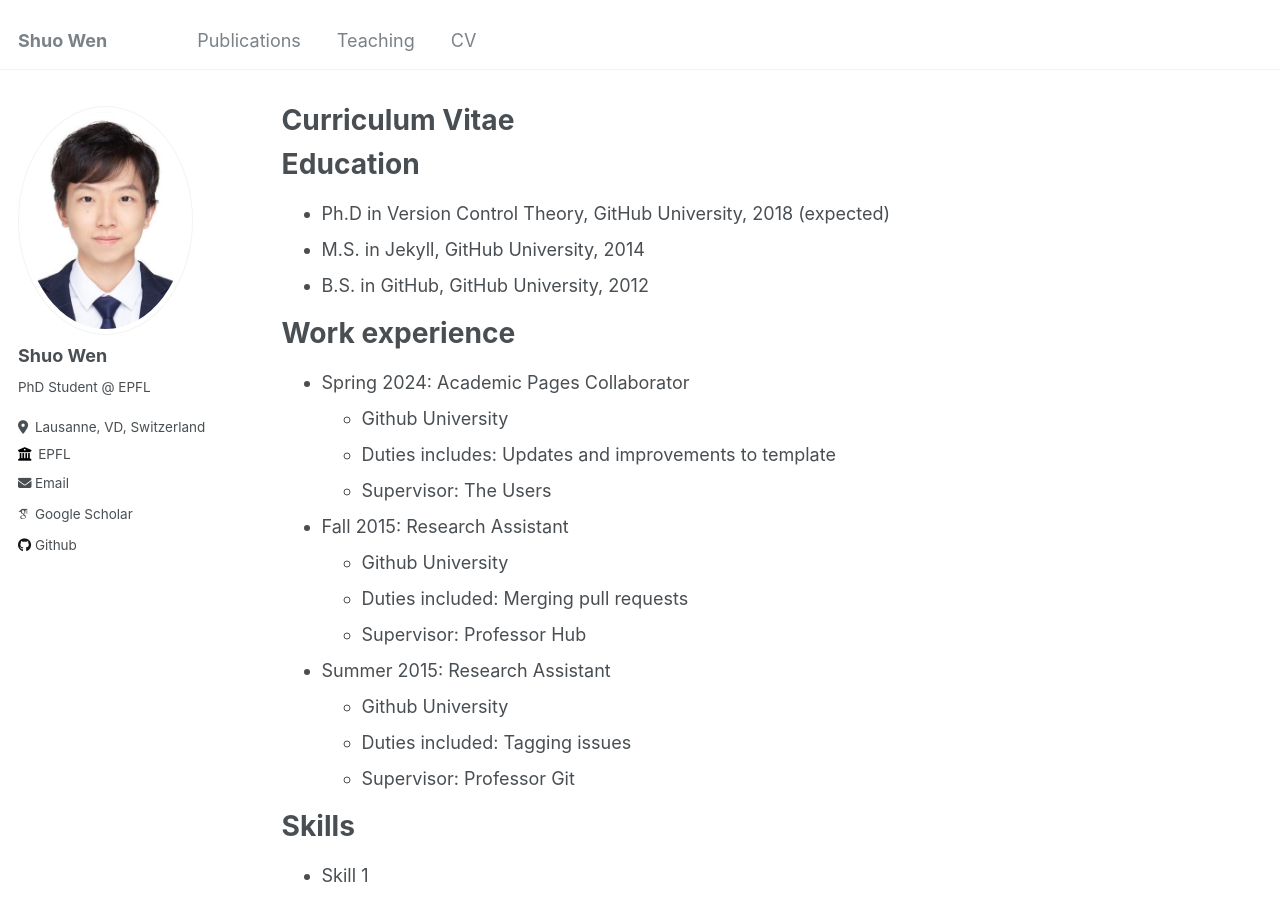
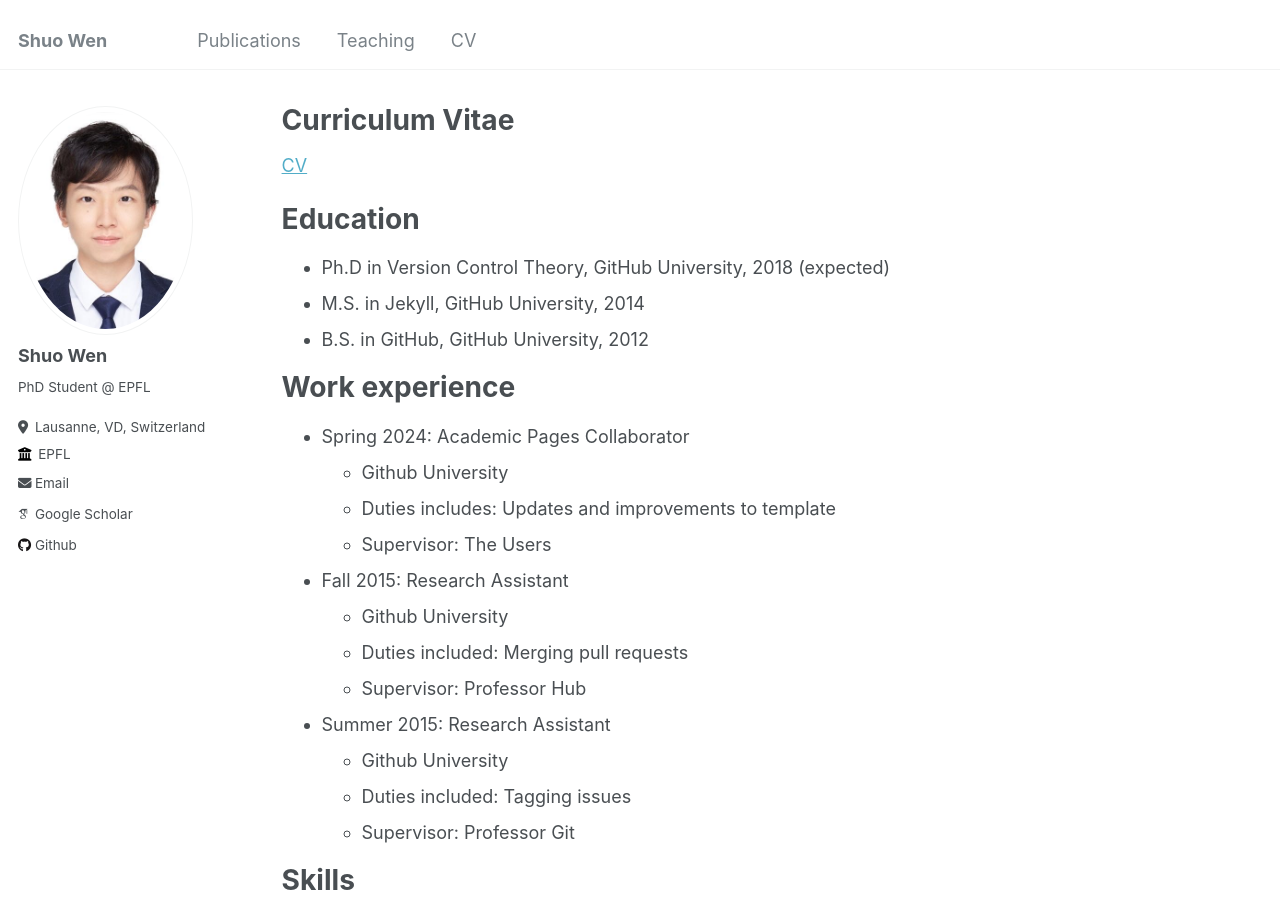
Before and after one commit to wenshuo128/wenshuo128.github.io, a Jekyll site: the page built from _pages/cv.md, in a window 1280 px wide and 900 px high. Built offline with Jekyll 4.4.1, drawn with Linux system fonts in a browser that asks for light colours; some web fonts are replaced.

Commit message:
Update cv.md

```diff
--- a/_pages/cv.md
+++ b/_pages/cv.md
@@ -8,6 +8,8 @@ redirect_from:
 ---
 
 {% include base_path %}
+
+[CV](https://github.com/wenshuo128/wenshuo128.github.io/blob/master/files/Shuo_Wen_EDIC_resume.pdf)
 
 Education
 ======
```
